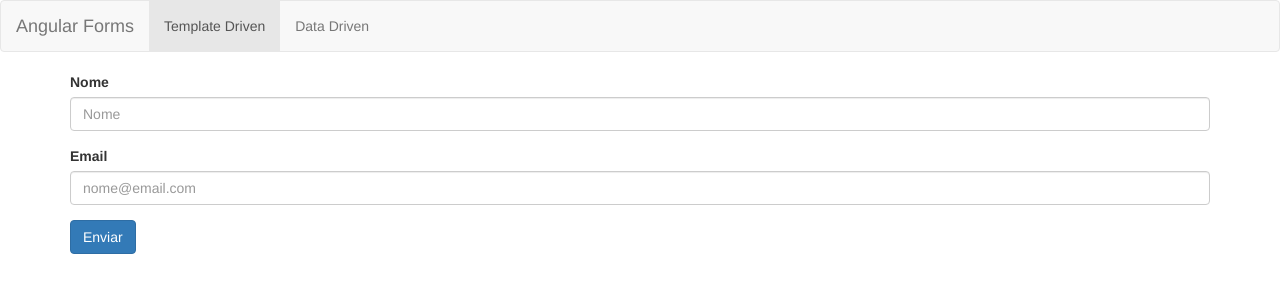
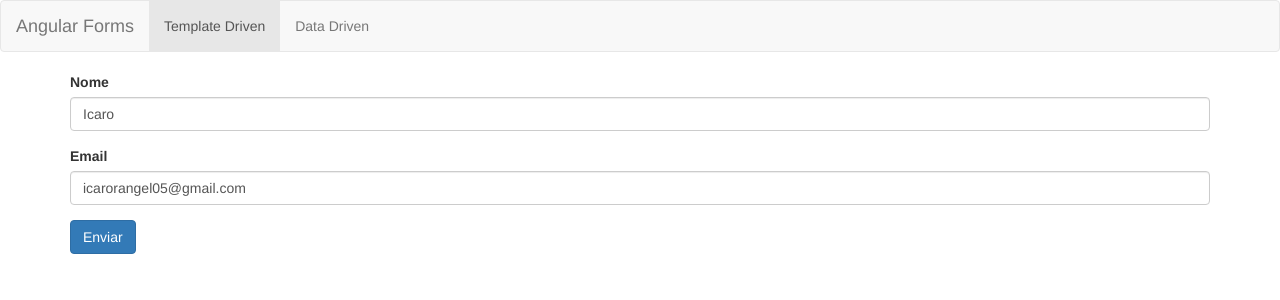
Before and after one commit to IcaroRangel/form-angular, an Angular app: page /templateForm in a window 1280 px wide. Shown: the top 300 px of the page. Built offline with nearby package versions, Linux system fonts and the light colour scheme.

Commit message:
add  values in inputs

```diff
--- a/src/app/components/template-form/template-form.component.html
+++ b/src/app/components/template-form/template-form.component.html
@@ -7,7 +7,7 @@
       id="nome"
       class="form-control"
       name="nome"
-      ngModel
+      [ngModel]="usuario.nome"
     />
   </div>
   <div class="form-group">
@@ -18,7 +18,7 @@
       id="email"
       class="form-control"
       name="email"
-      ngModel
+      [ngModel]="usuario.email"
     />
   </div>
   <button type="submit" class="btn btn-primary">Enviar</button>
--- a/src/app/components/template-form/template-form.component.ts
+++ b/src/app/components/template-form/template-form.component.ts
@@ -9,7 +9,12 @@ export class TemplateFormComponent implements OnInit {
   constructor() {}
 
   ngOnInit(): void {}
+
+  usuario = {
+    nome: 'Icaro',
+    email: 'icarorangel05@gmail.com',
+  };
   onSubmit(form: any) {
-    console.log(form);
+    console.log(form.value);
   }
 }
```
Also changed, not shown: src/app/template-form/template-form.module.ts (added, +8 -0 lines).
